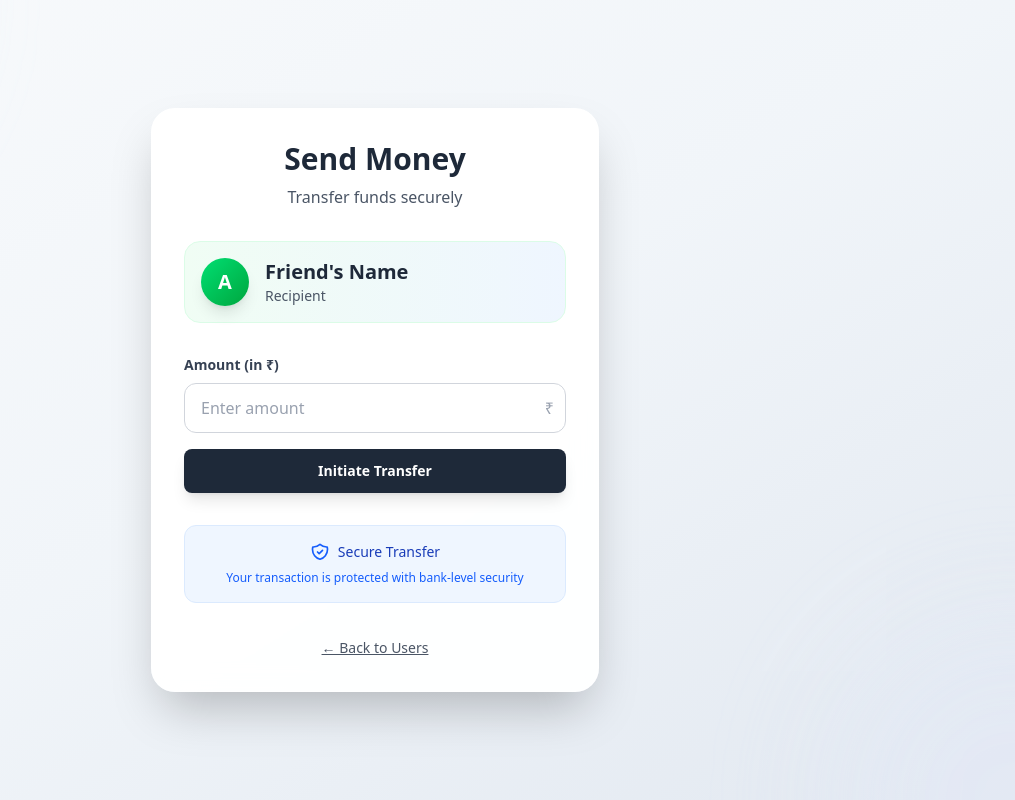
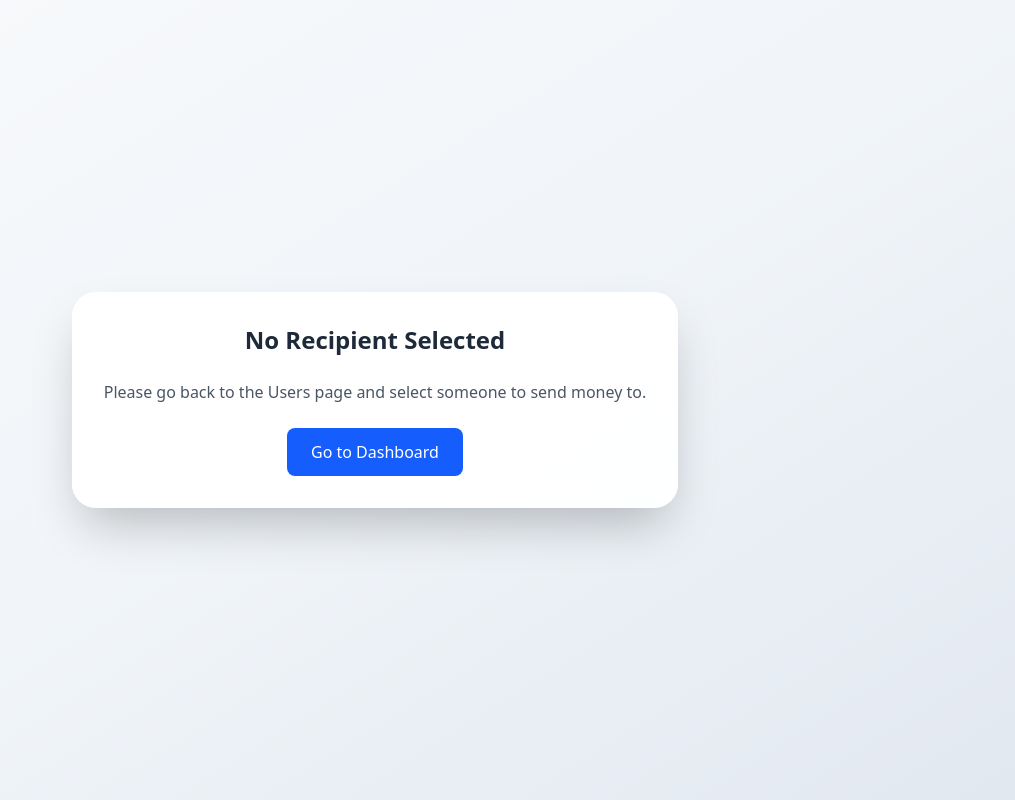
Before and after one commit to rajankit3107/paytm-client, a React (Vite) app: page /send-money in a window 1280 px wide. Shown: the whole page, without its empty margins (265-1280 px from the left). Built offline with nearby package versions, Linux system fonts and the light colour scheme.

Commit message:
feat : transfer amount

```diff
--- a/src/components/SendMoney.tsx
+++ b/src/components/SendMoney.tsx
@@ -1,18 +1,19 @@
 import { useState } from "react";
 import { useLocation, useNavigate } from "react-router-dom";
 import { Button } from "./Button";
+import axios from "axios";
+import { BACKEND_URL } from "../config";
 
 interface SendMoneyProps {
   recipientName?: string;
   recipientInitial?: string;
-  onSend?: (amount: number) => void;
 }
 
 export const SendMoney = ({
   recipientName = "Friend's Name",
   recipientInitial = "A",
-  onSend,
 }: SendMoneyProps) => {
+  const token = localStorage.getItem("token");
   const location = useLocation();
   const navigate = useNavigate();
   const [amount, setAmount] = useState("");
@@ -21,15 +22,97 @@ export const SendMoney = ({
   const userData = location.state as {
     recipientName?: string;
     recipientInitial?: string;
+    recipientId?: string | number;
   } | null;
+
+  console.log("Location state:", location.state);
+  console.log("User data:", userData);
+  console.log("Final recipient ID:", userData?.recipientId);
+
   const finalRecipientName = userData?.recipientName || recipientName;
   const finalRecipientInitial = userData?.recipientInitial || recipientInitial;
+  const finalRecipientId = userData?.recipientId;
+
+  // If no recipient data, show a message
+  if (!finalRecipientId) {
+    return (
+      <div className="min-h-screen bg-gradient-to-br from-slate-50 via-slate-100 to-slate-200 flex items-center justify-center p-4">
+        <div className="bg-white/95 backdrop-blur-md rounded-3xl shadow-2xl p-8 text-center space-y-6">
+          <h2 className="text-2xl font-bold text-gray-800">
+            No Recipient Selected
+          </h2>
+          <p className="text-gray-600">
+            Please go back to the Users page and select someone to send money
+            to.
+          </p>
+          <button
+            onClick={() => navigate("/dashboard")}
+            className="px-6 py-3 bg-blue-600 text-white rounded-lg hover:bg-blue-700 transition-colors duration-200"
+          >
+            Go to Dashboard
+          </button>
+        </div>
+      </div>
+    );
+  }
 
   const handleSend = () => {
-    const numAmount = parseFloat(amount);
-    if (numAmount > 0 && onSend) {
-      onSend(numAmount);
+    console.log("handleSend called");
+    console.log("Amount:", amount);
+    console.log("Recipient ID:", finalRecipientId);
+    console.log("Token:", token);
+    console.log("Backend URL:", BACKEND_URL);
+
+    if (!amount || Number(amount) <= 0) {
+      console.error("Invalid amount");
+      alert("Please enter a valid amount");
+      return;
     }
+
+    if (!finalRecipientId) {
+      console.error("Recipient ID is undefined");
+      alert("Recipient ID is missing");
+      return;
+    }
+
+    if (!token) {
+      console.error("No authentication token");
+      alert("Please login again");
+      return;
+    }
+
+    const requestData = {
+      amount: Number(amount),
+      to: finalRecipientId,
+    };
+
+    console.log("Request data being sent:", requestData);
+    console.log("Making API call...");
+
+    axios
+      .post(`${BACKEND_URL}/api/v1/account/transfer`, requestData, {
+        headers: {
+          Authorization: `Bearer ${token}`,
+        },
+      })
+      .then((response) => {
+        console.log("Transfer successful:", response.data);
+        alert("Transfer initiated successfully!");
+        setAmount(""); // Clear the amount
+      })
+      .catch((error) => {
+        console.error("Transfer failed:", error);
+        if (error.response) {
+          console.error("Error response:", error.response.data);
+          console.error("Error status:", error.response.status);
+          alert(
+            `Transfer failed: ${error.response.data.message || error.message}`
+          );
+        } else {
+          alert("Transfer failed. Please try again.");
+        }
+      });
+    navigate("/dashboard");
   };
 
   const handleBack = () => {
--- a/src/components/Users.tsx
+++ b/src/components/Users.tsx
@@ -7,7 +7,8 @@ import { BACKEND_URL } from "../config";
 interface User {
   firstName: string;
   lastName: string;
-  _id: number;
+  username: string;
+  id: string;
 }
 
 interface UserProps {
@@ -45,6 +46,18 @@ export const Users = () => {
         },
       });
 
+      console.log("API Response:", response.data);
+      console.log("Users array:", response.data.users);
+      if (response.data.users && response.data.users.length > 0) {
+        console.log("First user object:", response.data.users[0]);
+        console.log("First user keys:", Object.keys(response.data.users[0]));
+        console.log("First user username:", response.data.users[0].username);
+        console.log(
+          "First user username type:",
+          typeof response.data.users[0].username
+        );
+      }
+
       setUsers(response.data.users);
     } catch (err) {
       console.error("Error fetching users:", err);
@@ -68,11 +81,20 @@ export const Users = () => {
   };
 
   const handleSendMoney = (user: User) => {
+    console.log("handleSendMoney called with user:", user);
+    console.log("Username type:", typeof user.username);
+    console.log("Username value:", user.username);
+
+    const navigationState = {
+      recipientName: `${user.firstName} ${user.lastName}`,
+      recipientInitial: user.firstName[0],
+      recipientId: user.id,
+    };
+
+    console.log("Navigation state being passed:", navigationState);
+
     navigate("/send-money", {
-      state: {
-        recipientName: `${user.firstName} ${user.lastName}`,
-        recipientInitial: user.firstName[0],
-      },
+      state: navigationState,
     });
   };
 
@@ -154,7 +176,7 @@ export const Users = () => {
         <div className="space-y-4">
           {filteredUsers.map((user, index) => (
             <div
-              key={user._id}
+              key={user.id}
               className="transform transition-all duration-300 hover:scale-[1.02]"
               style={{ animationDelay: `${index * 0.1}s` }}
             >
```
